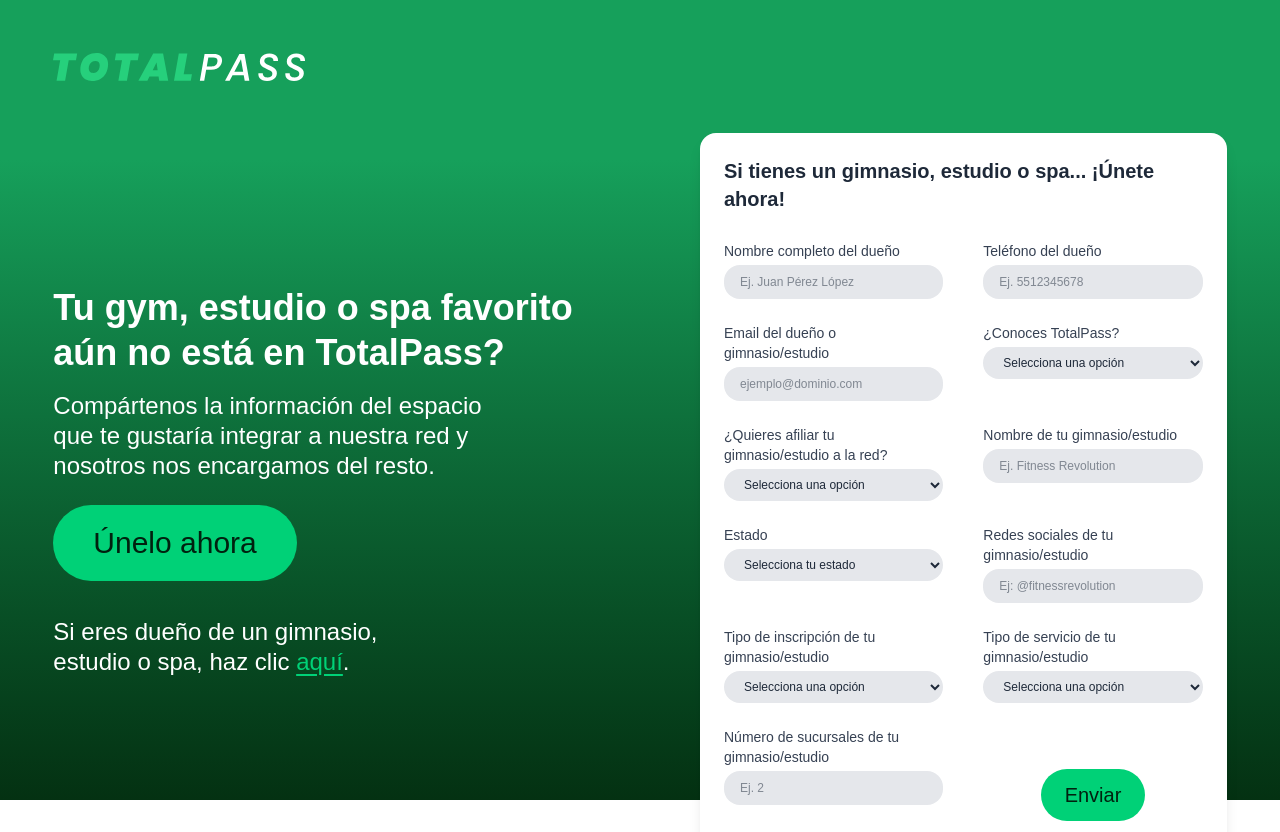
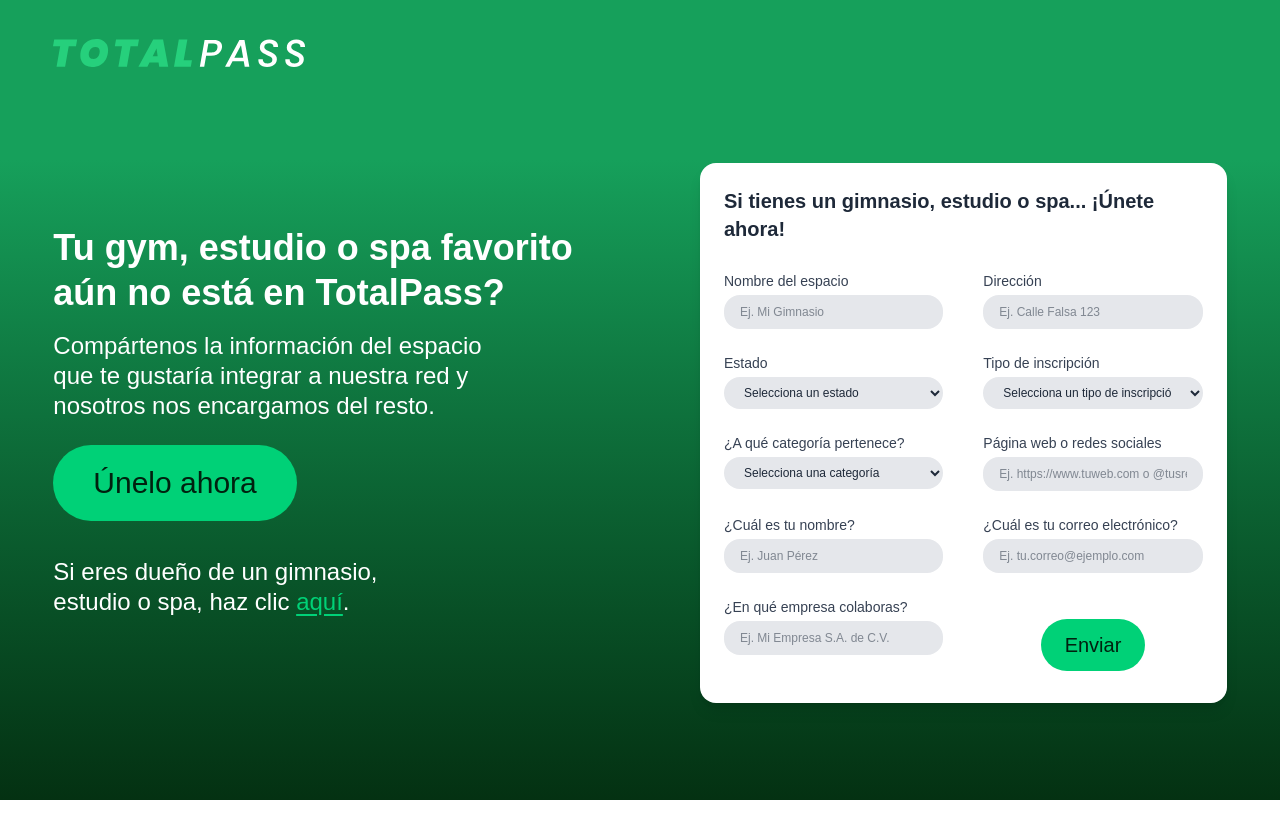
Before and after one commit to rodrigoaiz/totalpass-lp-refiere-gym-usuarios, a website: page public/index.html in a window 1280 px wide. Shown: the top 832 px of the page. Drawn offline with Linux system fonts and the light colour scheme; a web font is replaced by a local one.

Commit message:
Update form fields in index.html and styles.css; enhance layout and add new input fields for gym registration

```diff
--- a/public/index.html
+++ b/public/index.html
@@ -34,125 +34,144 @@
                 >
                     <input type="hidden" name="oid" value="TU_ORG_ID_SALESFORCE">
                     <input type="hidden" name="retURL" value="https://">
+
                     <div class="form-grid">
                         <div>
-                      <label for="nombre_completo">Nombre completo del dueño</label>
+                            <label for="nombre_espacio">Nombre del espacio</label>
                             <input
-                        id="nombre_completo"
-                        name="nombre_completo"
+                                id="nombre_espacio"
+                                name="nombre_espacio"
                                 type="text"
-                        placeholder="Ej. Juan Pérez López"
+                                placeholder="Ej. Mi Gimnasio"
                                 required
                             >
                         </div>
                         <div>
-                      <label for="telefono">Teléfono del dueño</label>
+                            <label for="direccion">Dirección</label>
                             <input
-                        id="telefono"
-                        name="telefono"
-                        type="tel"
-                        placeholder="Ej. 5512345678"
-                        pattern="[0-9]{10}"
+                                id="direccion"
+                                name="direccion"
+                                type="text"
+                                placeholder="Ej. Calle Falsa 123"
                                 required
                             >
-                      <!-- <p class="text-gray-500 text-xs mt-1">Formato: 10 dígitos sin espacios</p> -->
                         </div>
                     </div>
+
                     <div class="form-grid">
                         <div>
-                      <label for="email">Email del dueño o gimnasio/estudio</label>
+                            <label for="estado">Estado</label>
+                            <select id="estado" name="estado" required>
+                                <option value="" disabled selected>Selecciona un estado</option>
+                                <option value="AGS">Aguascalientes</option>
+                                <option value="BC">Baja California</option>
+                                <option value="BCS">Baja California Sur</option>
+                                <option value="CAM">Campeche</option>
+                                <option value="CHIS">Chiapas</option>
+                                <option value="CHI">Chihuahua</option>
+                                <option value="CDMX">Ciudad de México</option>
+                                <option value="COAH">Coahuila</option>
+                                <option value="COL">Colima</option>
+                                <option value="DUR">Durango</option>
+                                <option value="GTO">Guanajuato</option>
+                                <option value="GRO">Guerrero</option>
+                                <option value="HGO">Hidalgo</option>
+                                <option value="JAL">Jalisco</option>
+                                <option value="MEX">Estado de México</option>
+                                <option value="MICH">Michoacán</option>
+                                <option value="MOR">Morelos</option>
+                                <option value="NAY">Nayarit</option>
+                                <option value="NL">Nuevo León</option>
+                                <option value="OAX">Oaxaca</option>
+                                <option value="PUE">Puebla</option>
+                                <option value="QRO">Querétaro</option>
+                                <option value="QR">Quintana Roo</option>
+                                <option value="SLP">San Luis Potosí</option>
+                                <option value="SIN">Sinaloa</option>
+                                <option value="SON">Sonora</option>
+                                <option value="TAB">Tabasco</option>
+                                <option value="TAM">Tamaulipas</option>
+                                <option value="TLAX">Tlaxcala</option>
+                                <option value="VER">Veracruz</option>
+                                <option value="YUC">Yucatán</option>
+                                <option value="ZAC">Zacatecas</option>
+                            </select>
+                        </div>
+                        <div>
+                            <label for="tipo_inscripcion">Tipo de inscripción</label>
+                            <select id="tipo_inscripcion" name="tipo_inscripcion" required>
+                                <option value="" disabled selected>Selecciona un tipo de inscripción</option>
+                                <option value="mensual">Membresía Mensual</option>
+                                <option value="clases_sueltas">Clases Sueltas</option>
+                                <option value="paquetes">Paquetes de Clases</option>
+                                <option value="anual">Membresía Anual</option>
+                            </select>
+                        </div>
+                    </div>
+
+                    <div class="form-grid">
+                        <div>
+                            <label for="categoria">¿A qué categoría pertenece?</label>
+                            <select id="categoria" name="categoria" required>
+                                <option value="" disabled selected>Selecciona una categoría</option>
+                                <option value="gimnasio_tradicional">Gimnasio Tradicional</option>
+                                <option value="estudio_crossfit">Estudio de Crossfit</option>
+                                <option value="yoga_pilates">Yoga / Pilates</option>
+                                <option value="artes_marciales">Artes Marciales</option>
+                                <option value="danza">Danza</option>
+                                <option value="natacion">Natación</option>
+                                <option value="otros">Otros</option>
+                            </select>
+                        </div>
+                        <div>
+                            <label for="redes_sociales">Página web o redes sociales</label>
                             <input
-                        id="email"
-                        name="email"
-                        type="email"
-                        placeholder="ejemplo@dominio.com"
+                                id="redes_sociales"
+                                name="redes_sociales"
+                                type="text"
+                                placeholder="Ej. https://www.tuweb.com o @tusredes"
+                            >
+                        </div>
+                    </div>
+
+                    <div class="form-grid">
+                        <div>
+                            <label for="tu_nombre">¿Cuál es tu nombre?</label>
+                            <input
+                                id="tu_nombre"
+                                name="tu_nombre"
+                                type="text"
+                                placeholder="Ej. Juan Pérez"
                                 required
                             >
                         </div>
                         <div>
-                      <label for="conoces_totalpass">¿Conoces TotalPass?</label>
-                      <select id="conoces_totalpass" name="conoces_totalpass" required>
-                        <option value="" disabled selected>Selecciona una opción</option>
-                        <option value="Sí">Sí</option>
-                        <option value="No">No</option>
-                      </select>
-                    </div>
-                  </div>
-                  <div class="form-grid">
-                    <div>
-                      <label for="afiliar">¿Quieres afiliar tu gimnasio/estudio a la red?</label>
-                      <select id="afiliar" name="afiliar" required>
-                        <option value="" disabled selected>Selecciona una opción</option>
-                        <option value="Sí, estoy interesado">Sí, estoy interesado</option>
-                        <option value="No, solo información">No, solo información</option>
-                      </select>
-                    </div>
-                    <div>
-                      <label for="nombre_gym">Nombre de tu gimnasio/estudio</label>
+                            <label for="tu_correo">¿Cuál es tu correo electrónico?</label>
                             <input
-                        id="nombre_gym"
-                        name="nombre_gym"
-                        type="text"
-                        placeholder="Ej. Fitness Revolution"
+                                id="tu_correo"
+                                name="tu_correo"
+                                type="email"
+                                placeholder="Ej. tu.correo@ejemplo.com"
                                 required
                             >
                         </div>
                     </div>
+
                     <div class="form-grid">
                         <div>
-                      <label for="estado">Estado</label>
-                      <select id="estado" name="estado" required>
-                        <option value="" disabled selected>Selecciona tu estado</option>
-                        <option value="CDMX">Ciudad de México</option>
-                        <option value="Jalisco">Jalisco</option>
-                      </select>
-                    </div>
-                    <div>
-                      <label for="redes_sociales">Redes sociales de tu gimnasio/estudio</label>
+                            <label for="empresa_colaboras">¿En qué empresa colaboras?</label>
                             <input
-                        id="redes_sociales"
-                        name="redes_sociales"
+                                id="empresa_colaboras"
+                                name="empresa_colaboras"
                                 type="text"
-                        placeholder="Ej: @fitnessrevolution"
-                      >
-                    </div>
-                  </div>
-                  <div class="form-grid">
-                    <div>
-                      <label for="tipo_inscripcion">Tipo de inscripción de tu gimnasio/estudio</label>
-                      <select id="tipo_inscripcion" name="tipo_inscripcion" required>
-                        <option value="" disabled selected>Selecciona una opción</option>
-                        <option value="Membresía mensual">Membresía mensual</option>
-                        <option value="Clases sueltas">Clases sueltas</option>
-                        <option value="Ambos">Ambos</option>
-                      </select>
-                    </div>
-                    <div>
-                      <label for="tipo_servicio">Tipo de servicio de tu gimnasio/estudio</label>
-                      <select id="tipo_servicio" name="tipo_servicio" required>
-                        <option value="" disabled selected>Selecciona una opción</option>
-                        <option value="Gimnasio tradicional">Gimnasio tradicional</option>
-                        <option value="Estudio de crossfit">Estudio de crossfit</option>
-                        <option value="Yoga/Pilates">Yoga/Pilates</option>
-                      </select>
-                    </div>
-                  </div>
-                  <div class="form-grid">
-                    <div>
-                      <label for="numero_sucursales">Número de sucursales de tu gimnasio/estudio</label>
-                      <input
-                        id="numero_sucursales"
-                        name="numero_sucursales"
-                        type="number"
-                        min="1"
-                        placeholder="Ej. 2"
+                                placeholder="Ej. Mi Empresa S.A. de C.V."
                                 required
                             >
                         </div>
                         <div class="form-button">
                             <button class="btn-primary" type="submit">Enviar</button>
                         </div>
-                  <div>
+                    </div>
                 </form>
               </div>
           </aside>
--- a/src/input.css
+++ b/src/input.css
@@ -104,13 +104,13 @@
     @apply bg-gradient-to-b from-secondary-green-mid to-secondary-green-dark from-20% text-white h-dvh flex flex-col;
   }
   .hero-logo {
-    @apply w-full px-5 lg:px-0 lg:w-full lg:max-w-11/12 2xl:max-w-4/5 h-2/12 flex items-center justify-center lg:justify-start mx-auto;
+    @apply w-full px-5 lg:px-0 lg:w-full lg:max-w-11/12 2xl:max-w-4/5 h-1/12 flex items-end justify-center lg:justify-start mx-auto;
     img {
       @apply h-7;
     }
   }
   .hero-container {
-    @apply h-10/12 lg:w-full lg:max-w-11/12 2xl:max-w-4/5 mx-auto grid xl:grid-cols-2 xl:gap-x-10 gap-y-4 items-center;
+    @apply h-11/12 lg:w-full lg:max-w-11/12 2xl:max-w-4/5 mx-auto grid xl:grid-cols-2 xl:gap-x-10 gap-y-4 items-center;
   }
   .hero-text {
     @apply xl:flex flex-col justify-center 2xl:gap-y-12 text-left h-full;
```
Also changed, not shown: public/formilario.html (added, +145 -0 lines), public/styles.css. Lines whose indentation alone changed are shown as unchanged.
